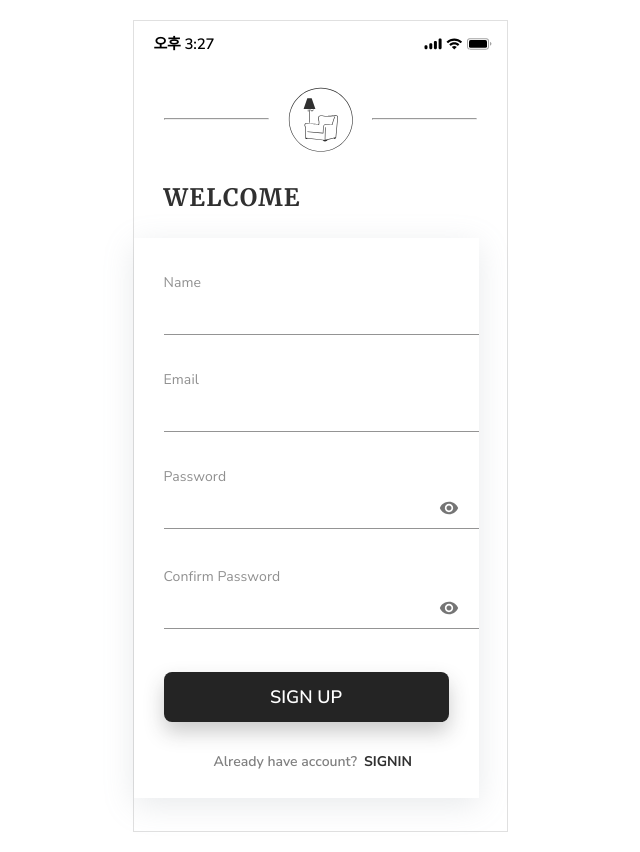
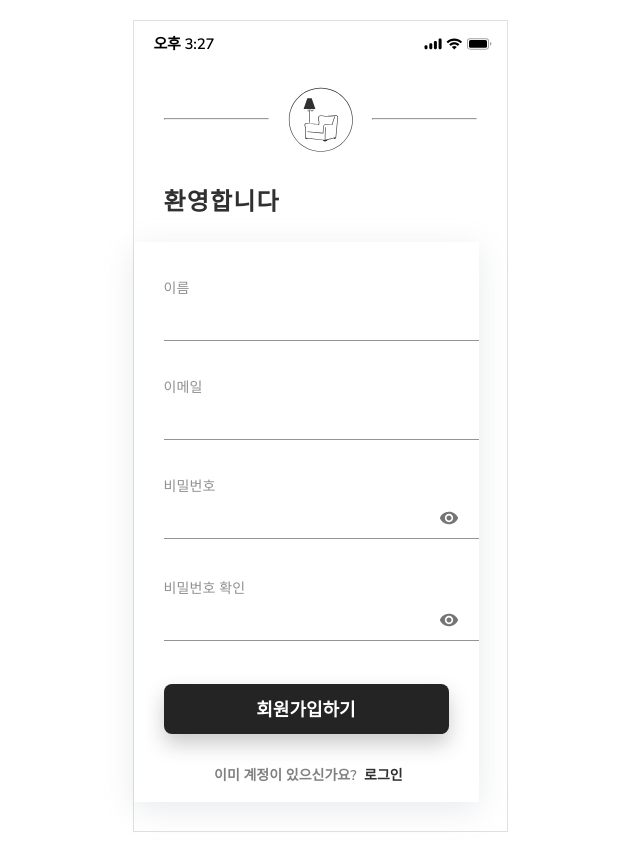
Before and after one commit to dong-geon-Lee/furniture-app-FE, a React (Vite) app: page /signup in a window 1280 px wide. Shown: the whole page, without its empty margins (320-960 px from the left). Built offline with nearby package versions, Linux system fonts and the light colour scheme.

Commit message:
회원가입, 유효성 검사 추가

```diff
--- a/src/pages/SignUp/SignUp.tsx
+++ b/src/pages/SignUp/SignUp.tsx
@@ -27,8 +27,19 @@ const SignUp = () => {
   const onSubmit = async (e: React.FormEvent) => {
     e.preventDefault();
 
+    const isEmptyField =
+      !userInfo.name ||
+      !userInfo.email ||
+      !userInfo.password ||
+      !userInfo.password2;
+
+    if (isEmptyField) {
+      alert("모든 정보를 입력해주십시오 ");
+      return;
+    }
+
     if (userInfo.password !== userInfo.password2) {
-      alert("회원가입에 실패하였습니다");
+      alert("비밀번호가 일치하지않습니다!");
       return;
     }
 
@@ -44,9 +55,8 @@ const SignUp = () => {
           password2: "",
         });
       }
-    } catch (error) {
-      console.log(error);
-      // throw new Error(error.response.data.message);
+    } catch (error: any) {
+      throw new Error(error.response?.data?.message);
     }
   };
 
@@ -67,7 +77,6 @@ const SignUp = () => {
   const koreanTimeFormatter = new Intl.DateTimeFormat("ko-KR", C.options);
   const koreanTime = koreanTimeFormatter.format(new Date());
 
-  console.log(userInfo);
   return (
     <S.Container>
       <S.Div className="header">
@@ -80,13 +89,13 @@ const SignUp = () => {
         <S.Hr />
       </S.Div>
       <S.Box>
-        <S.H1 className="h1">Welcome</S.H1>
+        <S.H1 className="h1">환영합니다</S.H1>
       </S.Box>
 
       <S.Form onSubmit={onSubmit}>
         <S.Div className="input__box">
-          <S.Text variant="h6" component="p">
-            Name
+          <S.Text variant="h6" component="span">
+            이름
           </S.Text>
           <S.Input
             type="text"
@@ -97,8 +106,8 @@ const SignUp = () => {
           />
         </S.Div>
         <S.Div className="input__box">
-          <S.Text variant="h6" component="p">
-            Email
+          <S.Text variant="h6" component="span">
+            이메일
           </S.Text>
           <S.Input
             type="email"
@@ -109,8 +118,8 @@ const SignUp = () => {
           />
         </S.Div>
         <S.Div className="input__box">
-          <S.Text variant="h6" component="p">
-            Password
+          <S.Text variant="h6" component="span">
+            비밀번호
           </S.Text>
           <S.Input
             type={showPassword ? "text" : "password"}
@@ -130,8 +139,8 @@ const SignUp = () => {
         </S.Div>
 
         <S.Div className="input__box">
-          <S.Text variant="h6" component="p">
-            Confirm Password
+          <S.Text variant="h6" component="span">
+            비밀번호 확인
           </S.Text>
           <S.Input
             type={confirmPassword ? "text" : "password"}
@@ -150,10 +159,10 @@ const SignUp = () => {
             }
           />
         </S.Div>
-        <S.Button type="submit">Sign Up</S.Button>
+        <S.Button type="submit">회원가입하기</S.Button>
         <S.Footer>
-          <S.H3> Already have account?</S.H3>
-          <S.LinkText to="/login">SignIn</S.LinkText>
+          <S.H3>이미 계정이 있으신가요?</S.H3>
+          <S.LinkText to="/login">로그인</S.LinkText>
         </S.Footer>
       </S.Form>
     </S.Container>
```
